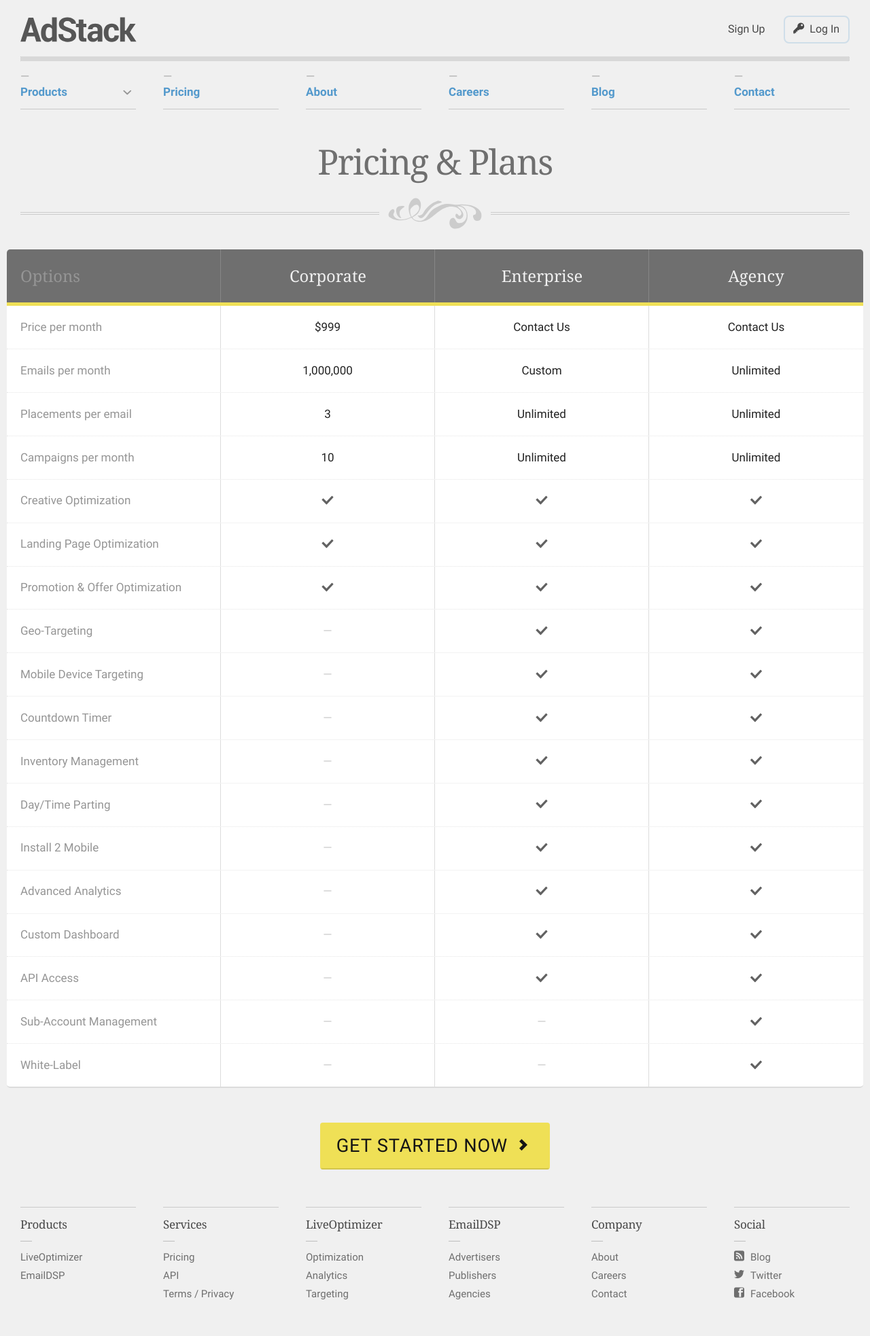
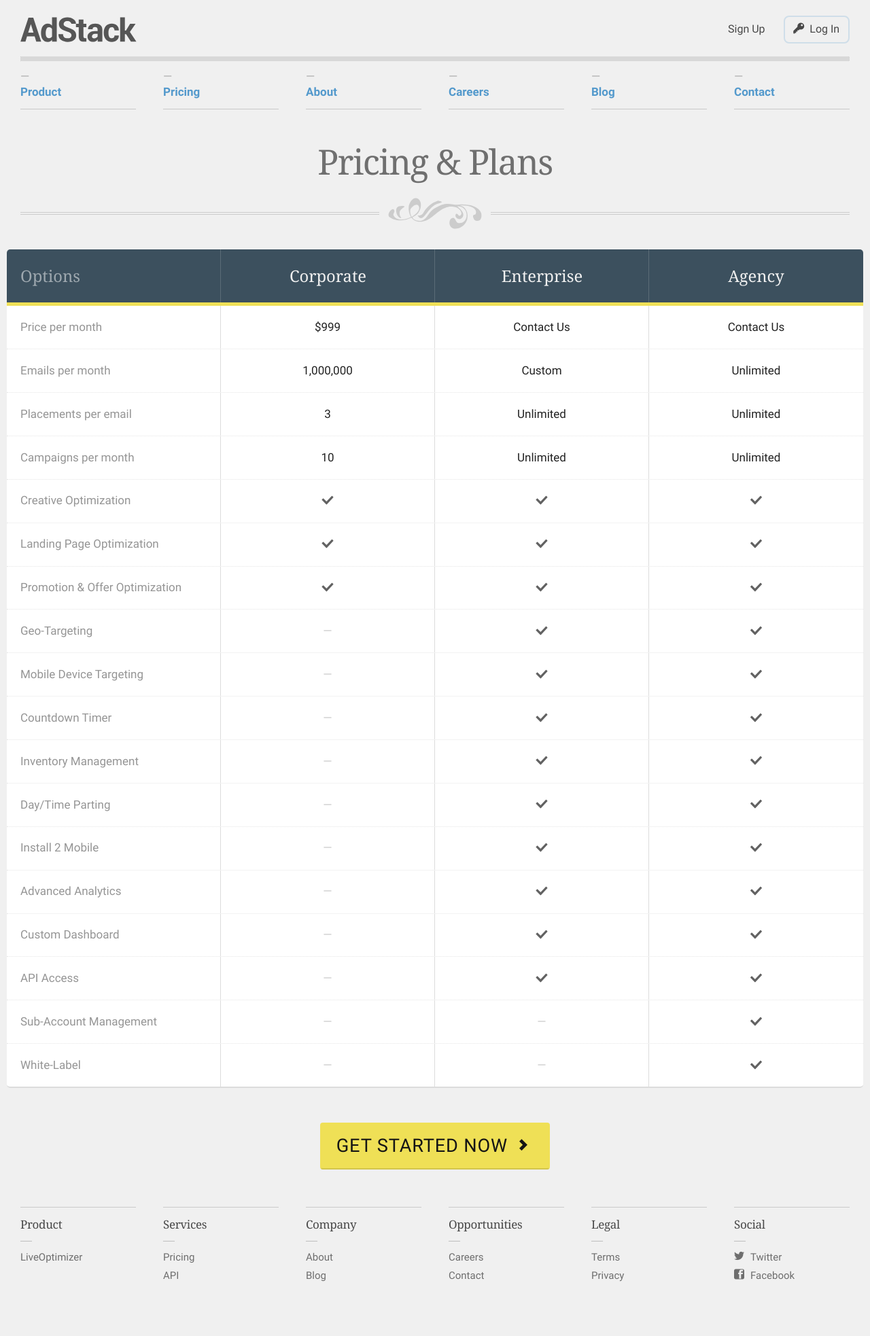
Before and after one commit to AdStack/adstack.github.io, a Jekyll site: the page built from _posts/2013-02-07-pricing-and-plans.html, in a window 1280 px wide. Shown: the whole page at 68% size. Built offline with Jekyll 4.4.1, drawn with Linux system fonts in a browser that asks for light colours; nearby versions of some CDN libraries; some web fonts are replaced; after the commit the page ends 1939 px from its top, so only the background shows below that.

Commit message:
update links, css

```diff
--- a/_includes/footer.html
+++ b/_includes/footer.html
@@ -1,10 +1,9 @@
 <div id="footer">
 	<div class="row">
 		<div class="col-2">
-			<h3>Products</h3>
+			<h3>Product</h3>
 			<ul>
 				<li><a href="/products/liveoptimizer/">LiveOptimizer</a></li>
-				<li><a href="/products/emaildsp/">EmailDSP</a></li>
 			</ul>
 		</div>
 		<div class="col-2">
@@ -12,37 +11,32 @@
 			<ul>
 				<li><a href="/pricing-and-plans/">Pricing</a></li>
 				<li><a href="http://liveoptimizer.adstack.com/api/documentation/">API</a></li>
-				<li><a href="/tos/">Terms</a> / <a href="/privacy/">Privacy</a></li>
-			</ul>
-		</div>
-		<div class="col-2 product">
-			<h3>LiveOptimizer</h3>
-			<ul>
-				<li><a href="/products/liveoptimizer/">Optimization</a></li>
-				<li><a href="/products/liveoptimizer/">Analytics</a></li>
-				<li><a href="/products/liveoptimizer/">Targeting</a></li>
-			</ul>
-		</div>
-		<div class="col-2 product">
-			<h3>EmailDSP</h3>
-			<ul>
-				<li><a href="/products/emaildsp/">Advertisers</a></li>
-				<li><a href="/products/emaildsp/">Publishers</a></li>
-				<li><a href="/products/emaildsp/">Agencies</a></li>
 			</ul>
 		</div>
 		<div class="col-2">
 			<h3>Company</h3>
 			<ul>
 				<li><a href="/about/">About</a></li>
+				<li><a href="/blog/">Blog</a></li>
+			</ul>
+		</div>
+		<div class="col-2">
+			<h3>Opportunities</h3>
+			<ul>
 				<li><a href="/careers/">Careers</a></li>
 				<li><a href="/contact/">Contact</a></li>
 			</ul>
 		</div>
 		<div class="col-2">
+			<h3>Legal</h3>
+			<ul>
+				<li><a href="/tos/">Terms</a></li>
+				<li><a href="/privacy/">Privacy</a></li>
+			</ul>
+		</div>
+		<div class="col-2">
 			<h3>Social</h3>
 			<ul>
-				<li><a href="/blog/"><i class="icon-feed"></i>Blog</a></li>
 				<li><a href="http://www.twitter.com/adstackinc"><i class="icon-twitter"></i>Twitter</a></li>
 				<li><a href="http://www.facebook.com/adstackinc"><i class="icon-facebook"></i>Facebook</a></li>
 			</ul>
--- a/_includes/header.html
+++ b/_includes/header.html
@@ -7,12 +7,15 @@
 		</h1>
 		<hr>
 		<div class="nav">
-			<div class="col-2">
+			<!--<div class="col-2">
 				<span class="link dropdown">
 					Products<i class="icon-"></i>
 					<a href="/products/liveoptimizer/">LiveOptimizer</a>
 					<a href="/products/emaildsp/">EmailDSP</a>
 				</span>
+			</div>-->
+			<div class="col-2">
+				<a href="/products/liveoptimizer/">Product</a>
 			</div>
 			<div class="col-2">
 				<a href="/pricing-and-plans/">Pricing</a>
--- a/_includes/templates.html
+++ b/_includes/templates.html
@@ -7,12 +7,12 @@
 		<label for="email-address">From</label>
 		<input type="text" id="email-address" name="email" placeholder="your@email.com">
 		<hr>
-		<label for="subject-line">Subject</label>
-		<input type="text" id="subject-line" name="company" placeholder="Subject" value="Getting Started">
+		<label for="subject-line">Company</label>
+		<input type="text" id="subject-line" name="company" placeholder="Company name">
 		<hr>
 		<textarea name="00NG0000008XM9s" placeholder="Insert your introduction here">Hello Dan Quintero,
 
-I would like to maximize returns on my marketing emails. My website is located at http://____.com. How do we proceed?
+We would like to maximize returns on our marketing emails. Our website is located at http://____.com. How do we proceed?
 
 Regards,
 Your Name</textarea>
--- a/style/mobile.less
+++ b/style/mobile.less
@@ -46,7 +46,6 @@
 		.col-2 {
 			width: 100% / 2;
 			margin-bottom: @gutter-width;
-			&.product { display: none; }
 			&:nth-child(2n) { padding-left: @gutter-width / 2; }
 			&:nth-child(2n-1) { padding-right: @gutter-width / 2; }
 		}
@@ -287,8 +286,8 @@
 		label, input, textarea {
 			font-size: @body-size - 2px; letter-spacing: 0;
 		}
-		label { width: 30%; }
-		input { width: 70%; }
+		label { width: 35%; }
+		input { width: 65%; }
 		textarea { height: 11.4em; }
 	}
 }
--- a/style/modal.less
+++ b/style/modal.less
@@ -27,12 +27,12 @@
 	}
 	label {
 		color: lighten(@body-color,35%);
-		width: 16%; border-bottom-color: transparent;
+		width: 20%; border-bottom-color: transparent;
 		line-height: @input-height; font-style: italic;
 		&:after { content: ":"; }
 	}
 	input {
-		width: 84%; height: @input-height;
+		width: 80%; height: @input-height;
 		background: none; border-radius: 0;
 	}
 	hr {
--- a/style/pricing.less
+++ b/style/pricing.less
@@ -5,7 +5,7 @@
 #pricing-label {
 	.row {
 		border-radius: 5px 5px 0 0;
-		background-color: lighten(@body-color,30%);
+		background-color: desaturate(darken(@blue-color,28%),32%);
 		color: @white-color;
 		[class^="col-"] {
 			padding: 0;
@@ -24,7 +24,7 @@
 	}
 	.label h2 {
 		text-align: left; padding-left: @gutter-width;
-		color: lighten(@black-color,50%);
+		color: rgba(255,255,255,0.5);
 	}
 	&.fixed {
 		position: fixed; top: 0; left: 0; z-index: 10;
```
Also changed, not shown: dist/base.css.
